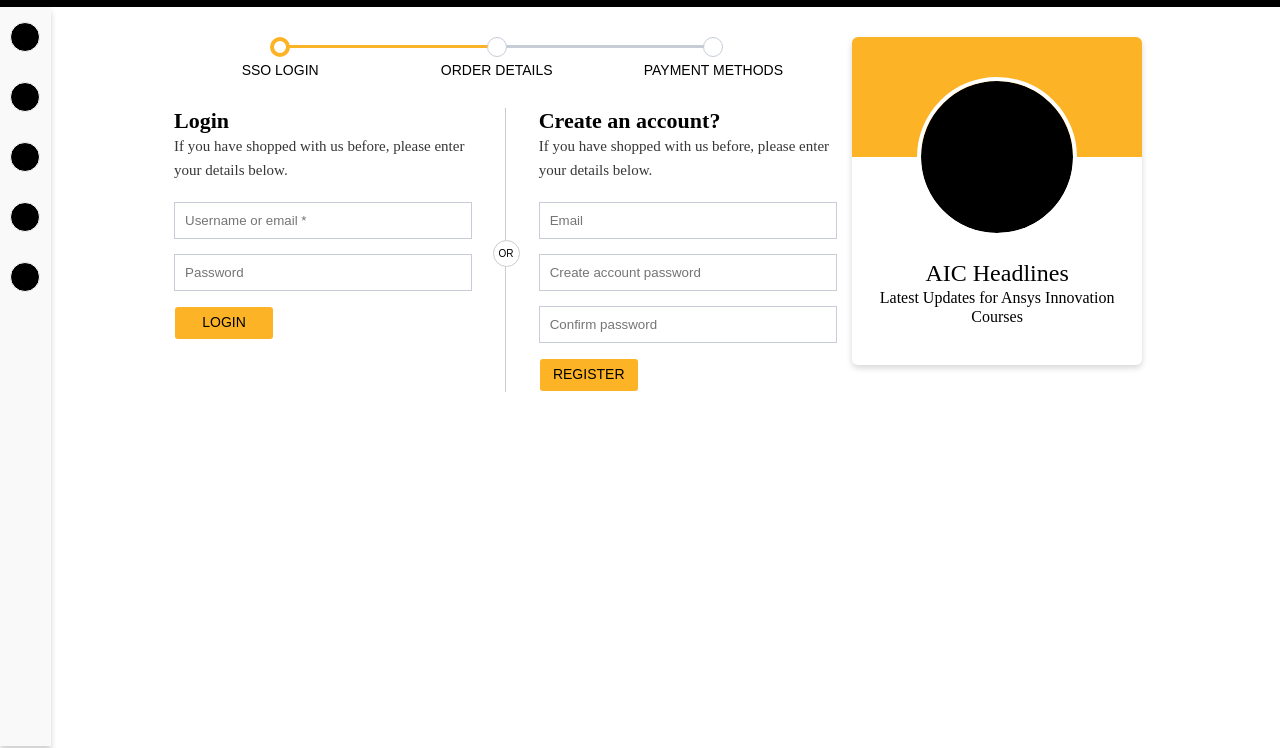
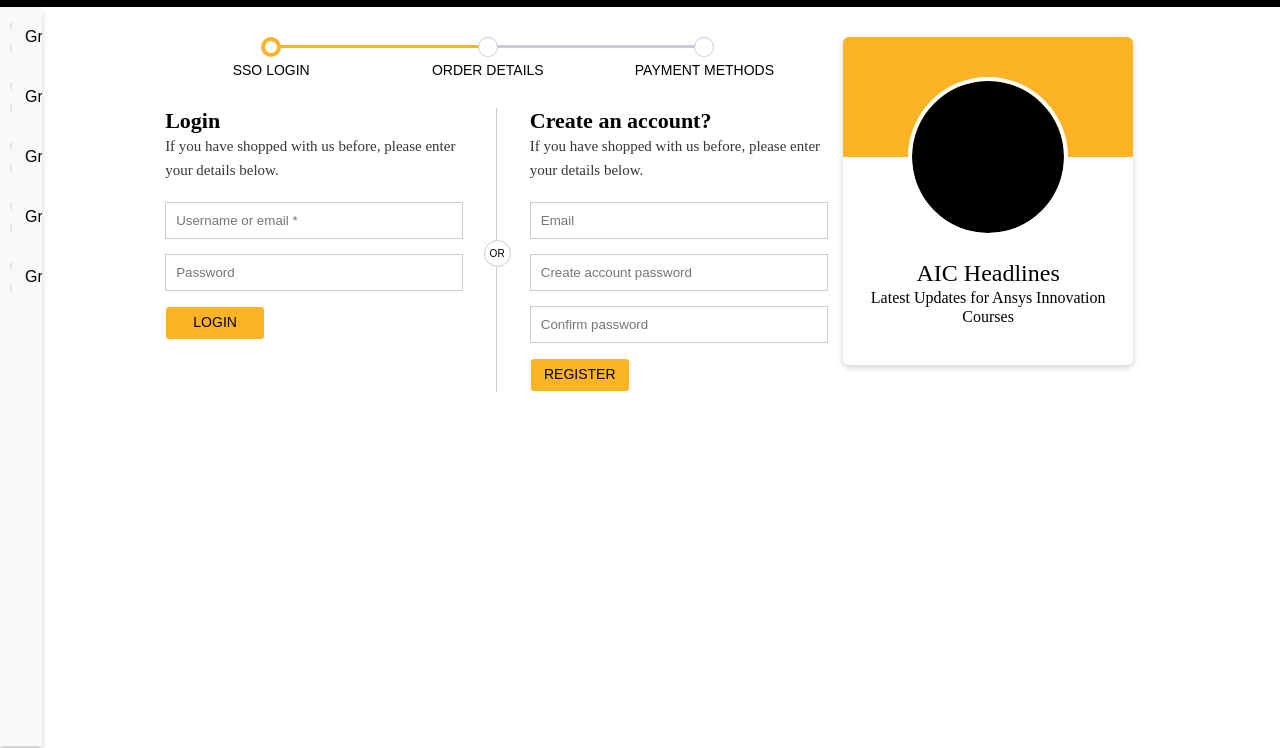
Before and after one commit to NithinGeorge93/NCD, a plain HTML site: page index.html in a window 1280 px wide. Shown: the part 52-800 px from the top of the page. Drawn offline with nearby package versions, Linux system fonts and the light colour scheme.

Commit message:
Update style.css

```diff
--- a/style.css
+++ b/style.css
@@ -117,7 +117,7 @@
   }
 
   .menu-box {
-    width: 4%;
+    width: 3.3%;
     background: #F9F9F9 0% 0% no-repeat padding-box;
     box-shadow: 0px 5px 6px #0000002E;
   }
@@ -350,6 +350,7 @@
       align-items: center;
       line-height: 60px;
       padding-left: 0px;
+      width: 100%;
       white-space: nowrap;
   }
 
```
